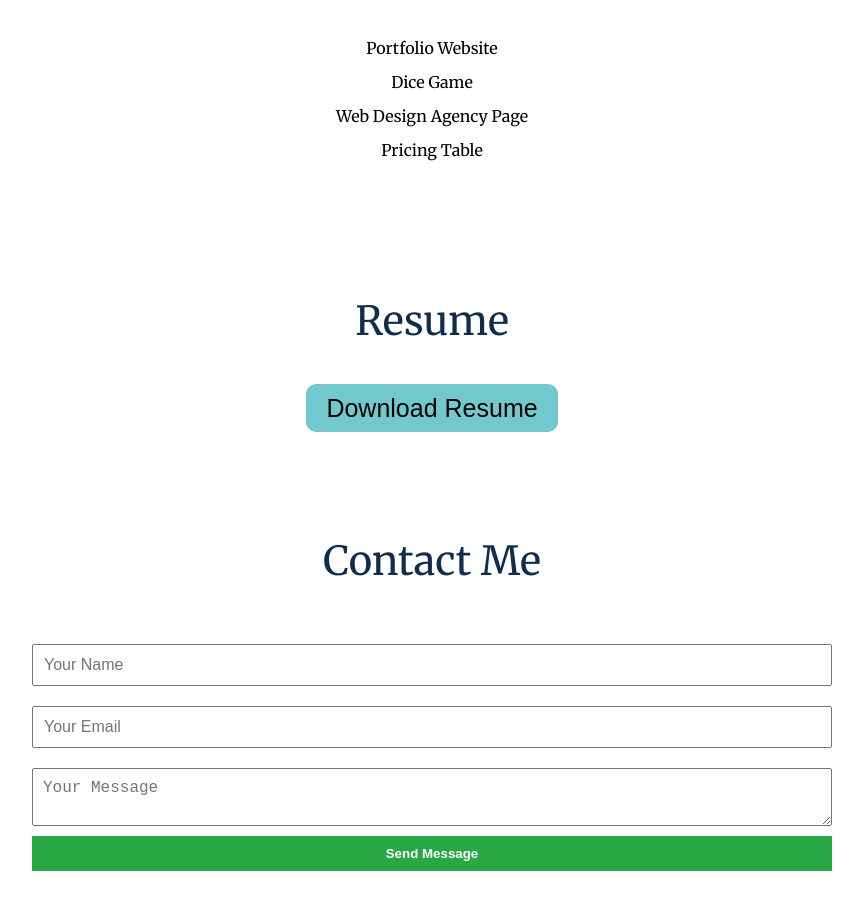
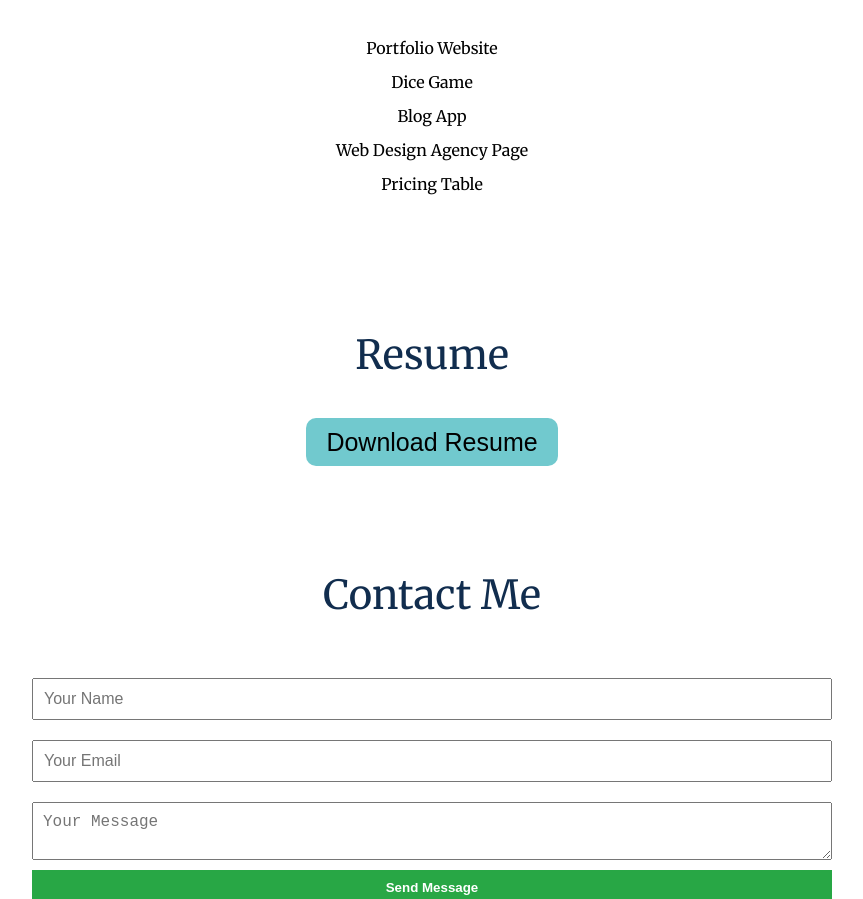
Before and after one commit to MohdFaiz7860/Personal-Portfolio, a plain HTML site: page index.html in a window 1280 px wide. Shown: the part 1361-2260 px from the top of the page, without its empty margins (208-1071 px from the left). Drawn offline with Linux system fonts and the light colour scheme.

Commit message:
Update index.html

```diff
--- a/index.html
+++ b/index.html
@@ -57,6 +57,7 @@
     <ul>
       <li>Portfolio Website</li>
       <li>Dice Game</li>
+      <li>Blog App</li>
       <li>Web Design Agency Page</li>
       <li>Pricing Table</li>
     </ul>
@@ -85,4 +86,5 @@
 
   <script src="script.js"></script>
 </body>
+
 </html>
```
